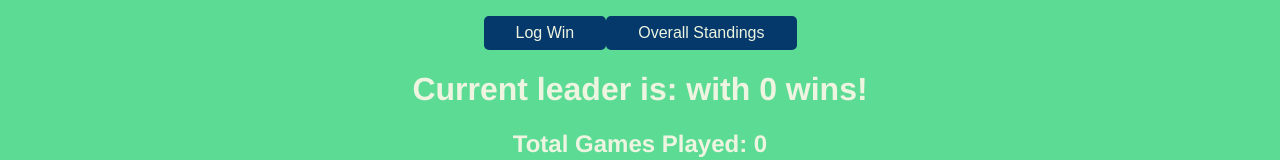
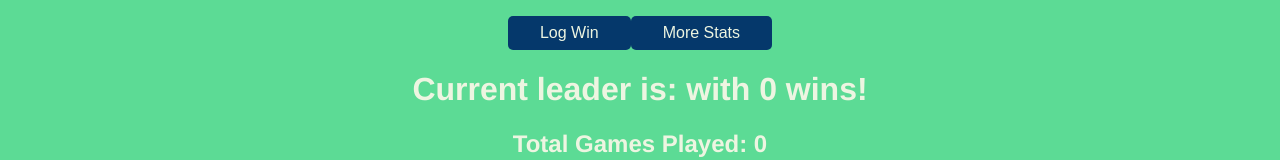
Before and after one commit to Capocaccia/gameLeaderboard, a Vue app: page /#/ in a window 1280 px wide. Shown: the top 160 px of the page. Built offline with nearby package versions, Linux system fonts and the light colour scheme; no server answers; the database is empty.

Commit message:
changes button name

```diff
--- a/src/components/Home.vue
+++ b/src/components/Home.vue
@@ -1,7 +1,7 @@
 <template>
   <div class="dashboard">
     <button class="log-win btn-3d green" @click="logWinner()" v-if="!logWin">Log Win</button>
-    <button @click="goToStats()" v-if="!logWin">Overall Standings</button>
+    <button @click="goToStats()" v-if="!logWin">More Stats</button>
     <div class="log-winner" v-if="logWin">
       <div>
         <div>
```
